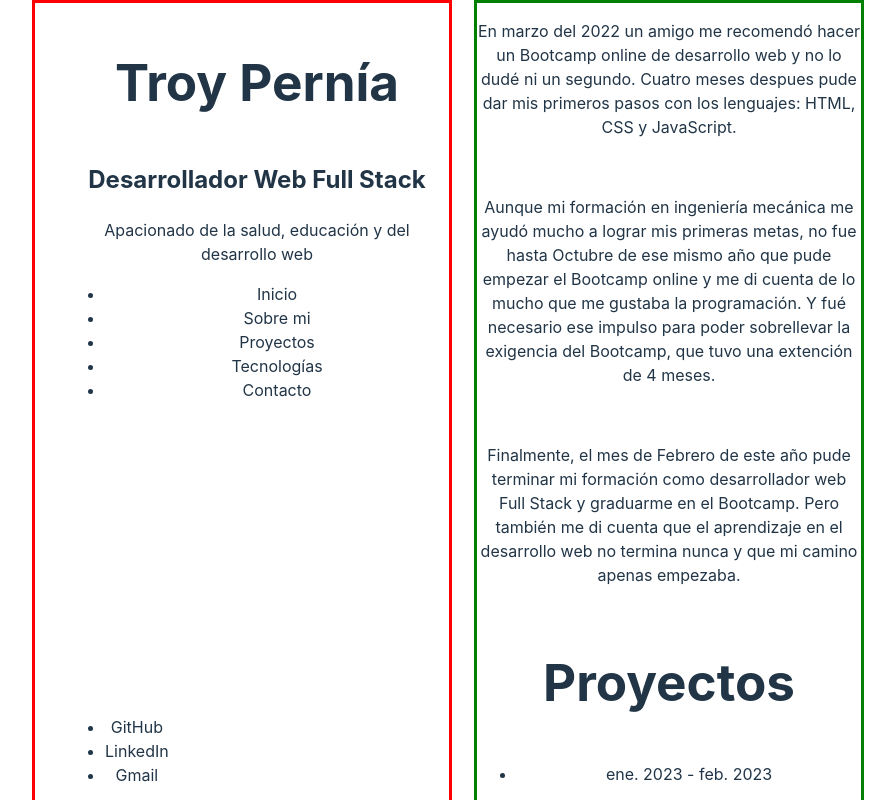
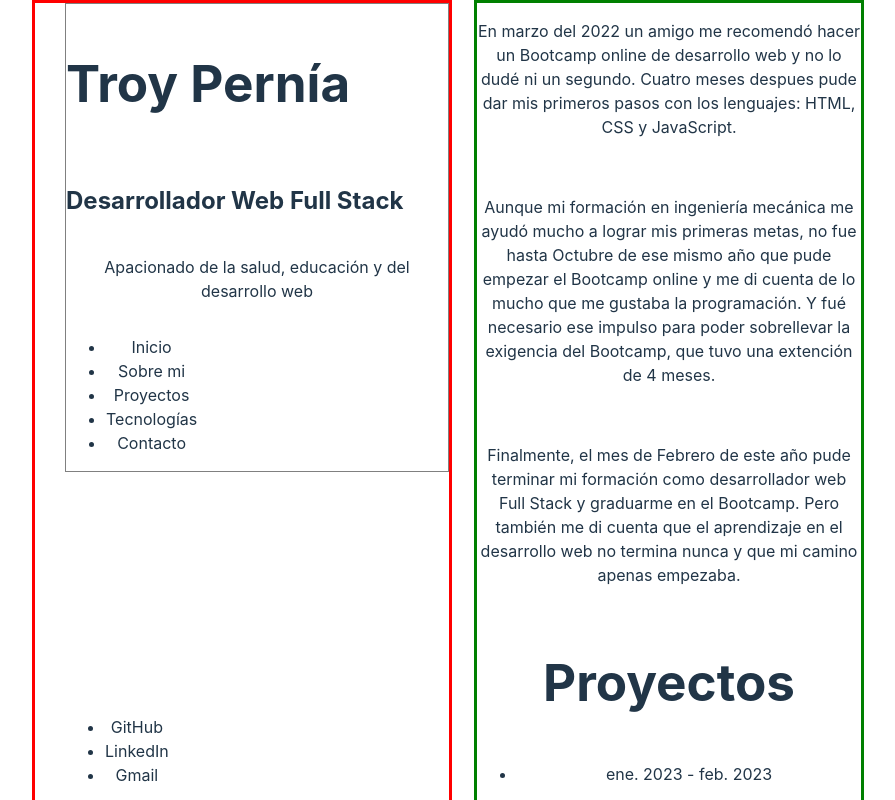
Before and after one commit to Tortoiselizard/Portafolio_Front, a React (Vite) app: page / in a window 1280 px wide. Shown: the top 800 px of the page, without its empty margins (224-1119 px from the left). Built offline with nearby package versions, Linux system fonts and the light colour scheme.

Commit message:
change components/Home.module.css: add rules to class HomeContainer (line 1-6

```diff
--- a/src/components/Home/Home.module.css
+++ b/src/components/Home/Home.module.css
@@ -0,0 +1,6 @@
+.HomeContainer {
+    border: thin solid gray;
+    display: flex;
+    flex-direction: column;
+    align-items: flex-start;
+}
```
